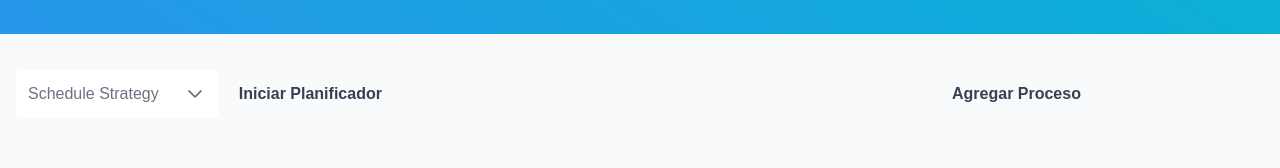
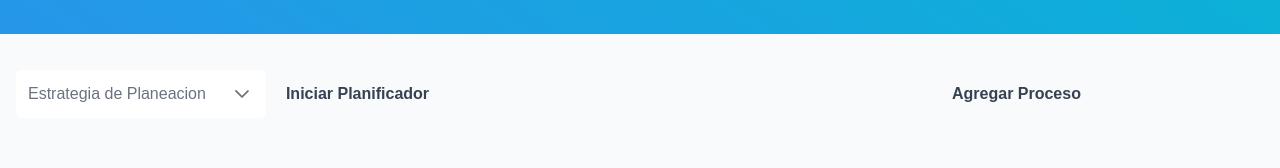
Before and after one commit to sarrietav-dev/process-scheduling-simulator, a Vue app: page / in a window 1280 px wide. Shown: the part 150-318 px from the top of the page. Built offline with nearby package versions, Linux system fonts and the light colour scheme; a web font is replaced by a local one.

Commit message:
More spanish translations

```diff
--- a/src/components/TheProcessInputTable/TheProcessInputTable.vue
+++ b/src/components/TheProcessInputTable/TheProcessInputTable.vue
@@ -21,7 +21,7 @@
                 :options="strategies"
                 optionLabel="name"
                 optionValue="name"
-                placeholder="Schedule Strategy"
+                placeholder="Estrategia de Planeacion"
               />
               <div
                 v-if="selectedStrategy === 'Priority'"
```
